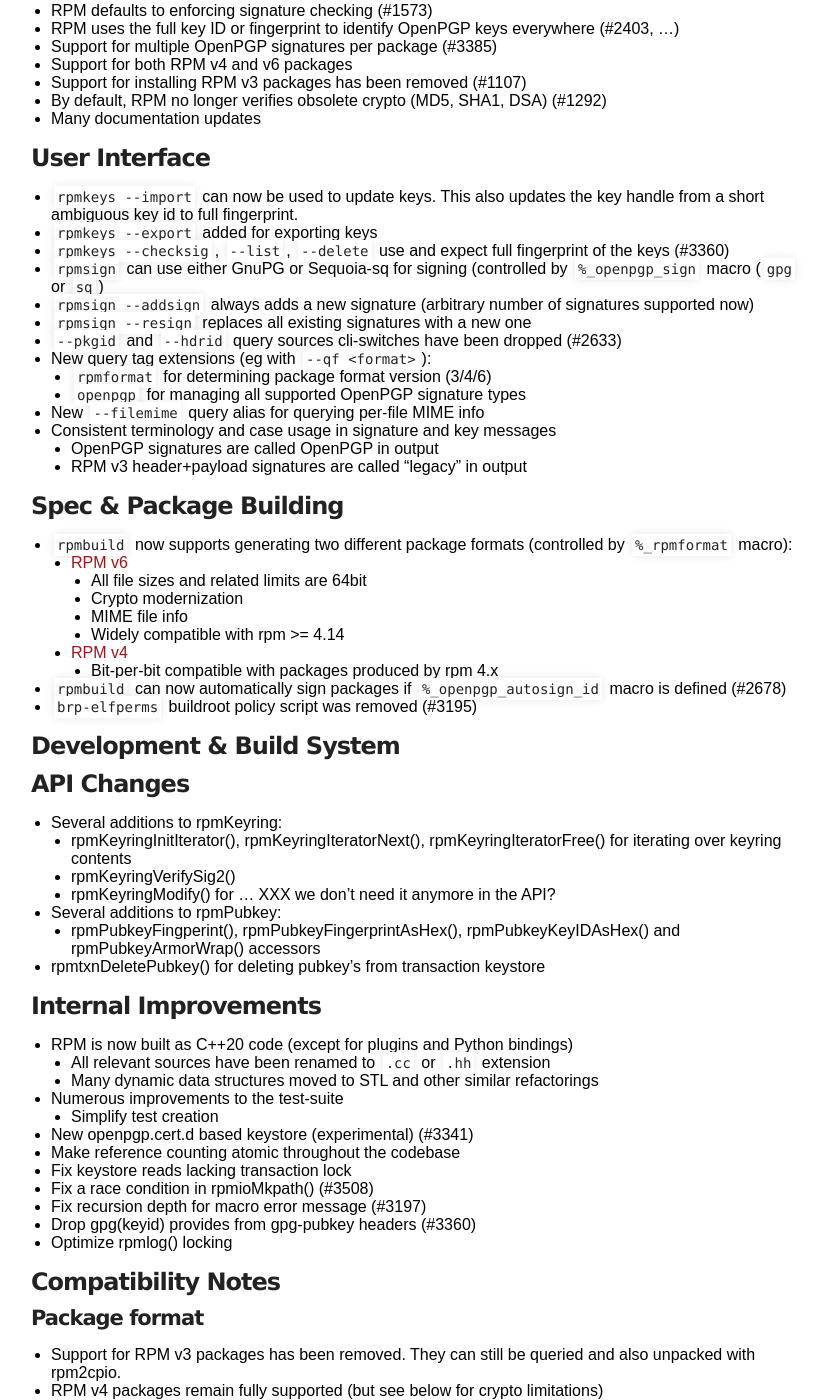
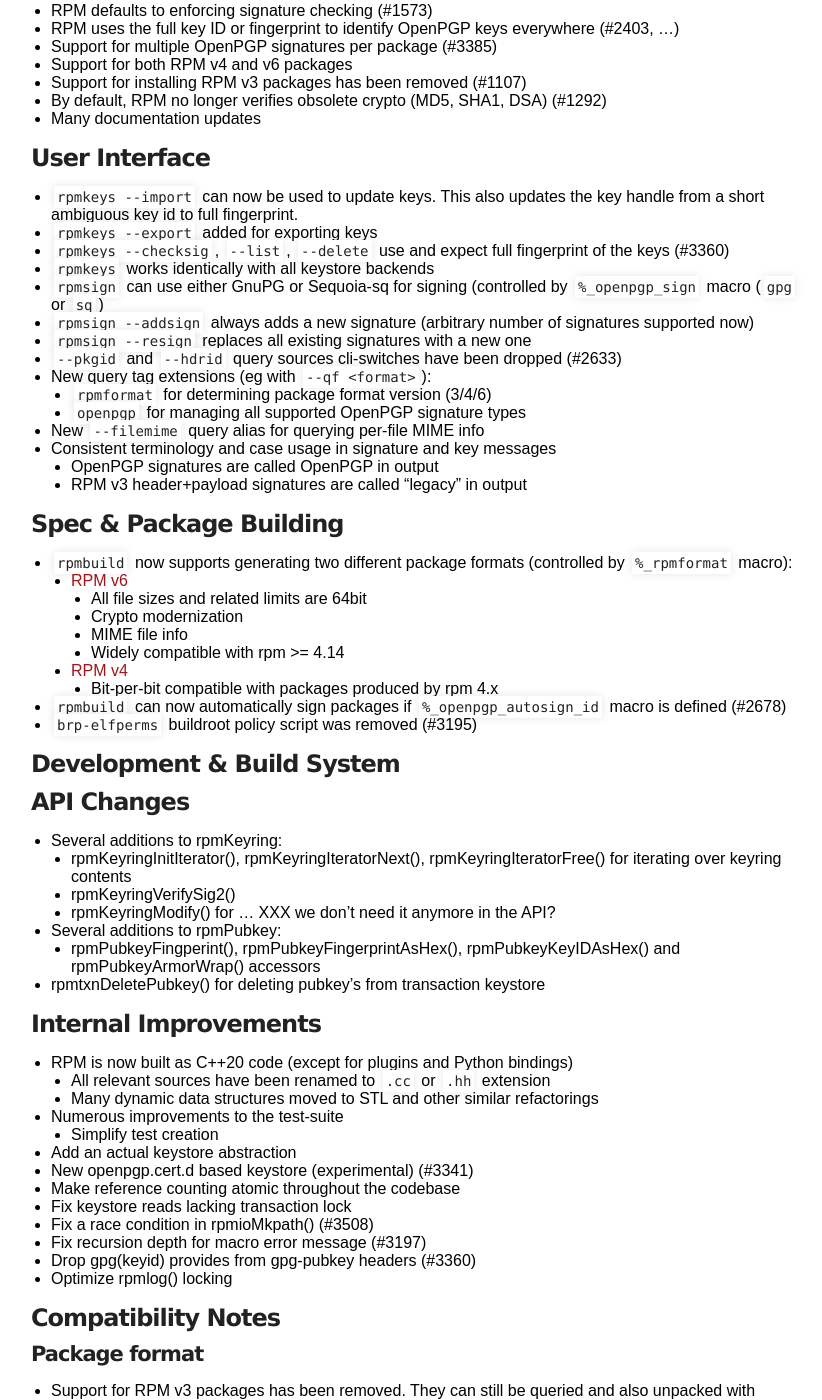
Before and after one commit to rpm-software-management/rpm-web, a Jekyll site: the page built from wiki/Releases/6.0.0.md, in a window 1280 px wide and 1400 px high, scrolled down 497 px. Shown: the whole window, without its empty margins (219-1041 px from the left). Built offline with Jekyll 4.4.1, drawn with Linux system fonts in a browser that asks for light colours.

Commit message:
Couple of missing notes on 6.0 keystore stuff

```diff
--- a/wiki/Releases/6.0.0.md
+++ b/wiki/Releases/6.0.0.md
@@ -27,6 +27,7 @@ Changes since RPM 4.20.1:
 * `rpmkeys --export` added for exporting keys
 * `rpmkeys --checksig`, `--list`, `--delete` use and expect full
   fingerprint of the keys (#3360)
+* `rpmkeys` works identically with all keystore backends
 * `rpmsign` can use either GnuPG or Sequoia-sq for signing (controlled
   by `%_openpgp_sign` macro (`gpg` or `sq`)
 * `rpmsign --addsign` always adds a new signature (arbitrary number of
@@ -76,6 +77,7 @@ Changes since RPM 4.20.1:
   * Many dynamic data structures moved to STL and other similar refactorings
 * Numerous improvements to the test-suite
   * Simplify test creation
+* Add an actual keystore abstraction
 * New openpgp.cert.d based keystore (experimental) (#3341)
 * Make reference counting atomic throughout the codebase
 * Fix keystore reads lacking transaction lock
```
